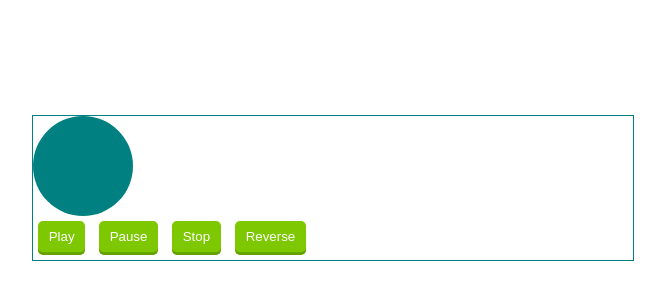
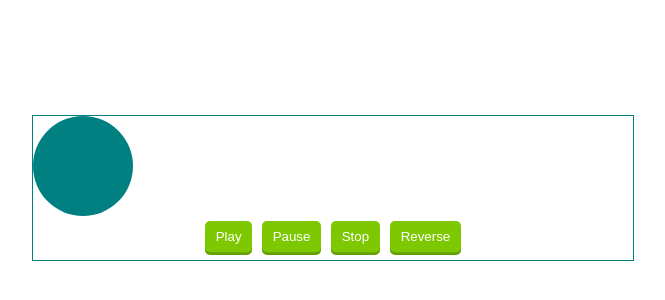
Before and after one commit to yomar-dev/javascript-animate, a plain HTML site: page index.html in a window 1280 px wide. Shown: the part 220-520 px from the top of the page, without its empty margins (307-972 px from the left). Drawn offline with Linux system fonts and the light colour scheme.

Commit message:
Centramos nuestros botones

```diff
--- a/css/style.css
+++ b/css/style.css
@@ -18,6 +18,11 @@ body{
 	width: 100px;
 }
 
+.buttons{
+	display: flex;
+	justify-content: center;
+}
+
 .btn{
 	text-align: center;
 	background: #7dc800;
```
